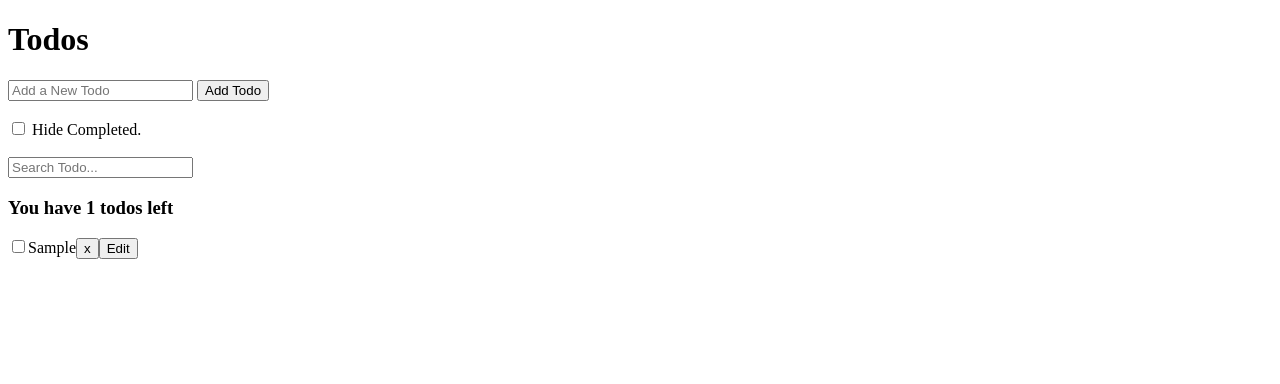
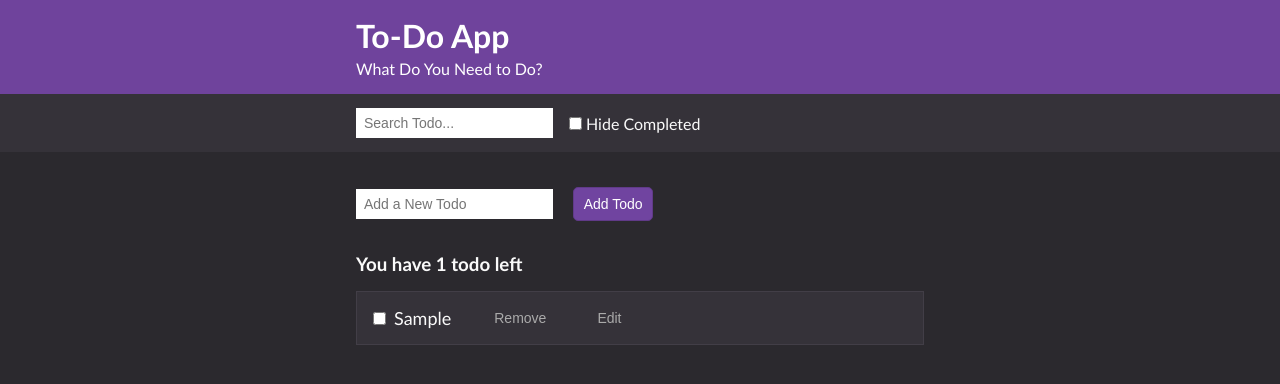
Before and after one commit to iamrahulpanchal/todo-app-js, a plain HTML site: page index.html in a window 1280 px wide. Both pictures are taken after typing "Sample" into the empty fields and a click on the button "Add Todo". Drawn offline with Linux system fonts and the light colour scheme.

Commit message:
Adding Theme

```diff
--- a/assets/css/style.css
+++ b/assets/css/style.css
@@ -0,0 +1,246 @@
+/*
+
+// Colors
+$off-black: #20222b;
+$dark-blue: #333745;
+$blue: #3c4251;
+$light-blue: #464b5e;
+$off-white: #a5afd7;
+$purple: #8357c5;
+// Spacing
+$s-size: 1.2rem;
+$m-size: 1.6rem;
+$l-size: 3.2rem;
+$xl-size: 4.8rem;
+$desktop-breakpoint: 45rem;
+
+*/
+
+/* Base Styles */
+
+* {
+    box-sizing: border-box;
+    margin: 0;
+    padding: 0;
+}
+
+html {
+  font-size: 62.5%;
+}
+
+body {
+    background: #2B292E;
+  color: #fafafa;
+  font-family: 'Calibri';
+  font-size: 1.6rem;
+}
+
+button {
+  cursor: pointer;
+}
+
+a {
+    color: #6F439C;
+}
+
+/* Container */
+
+.container {
+  max-width: 60rem;
+  margin: 0 auto;
+  padding: 0 1.6rem;
+}
+
+/* Header */
+
+.header {
+  background: #6F439C;
+  color:white;
+  padding: 1.6rem 0;
+}
+
+.header__title {
+  font-size: 3.2rem;
+  margin-bottom: .4rem;
+}
+
+.header__subtitle {
+  /* color: #777; */
+  font-size: 1.6rem;
+  font-weight: 300;
+}
+
+/* Actions Bar */
+
+.actions {
+    background-color: #353239;
+    /* border-bottom: 1px solid #dedfe0; */
+    /* color: #333333; */
+    padding: 1rem
+}
+
+.actions__container {
+    align-items: center;
+    display: flex;
+    max-width: 60rem;
+    margin: 0 auto;
+    min-height: 3rem;
+    padding: 0 1.6rem;
+}
+
+.actions__container--spaced {
+    justify-content: space-between
+}
+
+/* Form Inputs */
+
+.input {
+    border: none;
+    font-size: 1.4rem;
+    font-weight: 300;
+    height: 3rem;
+    margin-right: 1.6rem;
+    padding: .4rem .8rem;
+}
+
+.checkbox {
+    display: flex;
+    align-items: baseline;
+}
+
+.checkbox > input {
+    margin-right: .4rem;
+}
+
+.edit_container{
+    display: flex;
+    flex-flow: column;
+    align-items: center;
+    padding-top: 60px;
+}
+
+#add_todo{
+    margin-top: 35px;
+}
+
+.button {
+    background: #7044a0;
+    border: none;
+    border: 1px solid #603a88;
+    border-radius: 5px;
+    cursor: pointer;
+    color: white;
+    font-size: 1.4rem;
+    font-weight: 300;
+    padding: .8rem;
+    margin-top: 15px;
+    width: 80px;
+    transition: background .3s ease, color .3s ease;
+}
+
+.btn-rem-edit{
+    width: auto;
+    margin-left: 35px;
+}
+
+.button:hover {
+    background: #5F3A87;
+}
+
+.button--secondary {
+    background: #888888;
+    border-bottom: 2px solid #717171;
+}
+
+.button--secondary:hover {
+    background: #6E6E6E;
+}
+
+.button--text {
+    background: none;
+    border: none;
+    color: #aaa;
+    margin-top: 0;
+}
+
+.button--text:hover {
+    background: none;
+    color: white;
+    text-decoration: underline;
+}
+
+/* Note editor */
+
+.title-input {
+    border: 1px solid #DEDFE0;
+    font-size: 2rem;
+    font-weight: 300;
+    display: block;
+    margin: 2.4rem 0;
+    padding: .8rem;
+    width: 100%;
+}
+
+.body-input {
+    border: 1px solid #DEDFE0;
+    font-family: inherit;
+    font-size: 1.6rem;
+    font-weight: 300;
+    display: block;
+    margin: 2.4rem 0;
+    min-height: 15rem;
+    padding: .8rem;
+    width: 100%;
+}
+
+/* Note List Item */
+
+.list-item {
+    text-decoration: none;
+    color: #fafafa;
+    cursor: pointer;
+    background: #353239;
+    border: 1px solid #423e47;
+    margin: 1.6rem 0;
+    padding: 1rem 1.6rem;
+    display: block;
+    transition: background .3s ease;
+    display: flex;
+    /* justify-content: space-between; */
+    align-items: center
+}
+
+.list-item__container {
+    display: flex;
+    font-size: 1.8rem;
+    font-weight: 300;
+    align-items: baseline;
+}
+
+.list-item__container > *:first-child {
+    margin-right: .8rem;
+}
+
+.list-item:hover {
+    background: #3d3941;
+}
+
+.list-item__title {
+    font-size: 1.8rem;
+    margin-bottom: .4rem
+}
+
+.list-item__subtitle {
+    color: #666;
+    font-size: 1.4rem;
+    font-weight: 300;
+    font-style: italic;
+}
+
+.list-title {
+    margin: 3.2rem 0 1.6rem;
+}
+
+.empty-message {
+    margin: 3.2rem 0;
+}
--- a/assets/js/custom/todo-functions.js
+++ b/assets/js/custom/todo-functions.js
@@ -22,7 +22,9 @@ const saveTodos = (todos) => {
 // Get left todos summary
 const getLeftTodos = (leftTodos) => {
     const summary = document.createElement('h3');
-    summary.textContent = `You have ${leftTodos.length} todos left`;
+    const plural = leftTodos.length === 1 ? '' : 's'
+    summary.classList.add('list-title');
+    summary.textContent = `You have ${leftTodos.length} todo${plural} left`;
     document.querySelector('#todos_div').appendChild(summary);
 }
 
@@ -47,25 +49,27 @@ const updateTodo = (id) => {
 
 // Creating a new p element for displaying todos
 const generateTodoDOM = (item) => {
-    const todoElement = document.createElement('div');
+    const todoElement = document.createElement('label');
+    const containerEl = document.createElement('div');
     const check = document.createElement("input");
     check.setAttribute("type", "checkbox");
     check.checked = item.completed;
-    const spanElement = document.createElement('span');
-    const textElement = document.createElement('span');
+    const textElement = document.createElement('p');
     const deleteBtn = document.createElement('button');
     const editBtn = document.createElement('button');
 
-    deleteBtn.textContent = 'x';
+    deleteBtn.textContent = 'Remove';
+    deleteBtn.classList.add('button', 'button--text', 'btn-rem-edit');
     textElement.textContent = item.text;
     editBtn.textContent = 'Edit';
-    // spanElement.textContent = lastUpdated(item);
+    editBtn.classList.add('button', 'button--text', 'btn-rem-edit');
 
-    todoElement.appendChild(check);
-    todoElement.appendChild(textElement);
+    todoElement.appendChild(containerEl);
+
+    containerEl.appendChild(check);
+    containerEl.appendChild(textElement);
     todoElement.appendChild(deleteBtn);
     todoElement.appendChild(editBtn);
-    todoElement.appendChild(spanElement);
 
     deleteBtn.addEventListener('click', () => {
         removeTodo(item.id);
@@ -82,6 +86,9 @@ const generateTodoDOM = (item) => {
     editBtn.addEventListener('click', () => {
         location.assign(`${location.origin}/edit.html#${item.id}`);
     });
+
+    todoElement.classList.add('list-item');
+    containerEl.classList.add('list-item__container');
 
     return todoElement;
 };
@@ -108,12 +115,19 @@ const renderTodos = (todos, filters) => {
 
     getLeftTodos(leftTodos);
 
+    if(filteredTodos.length > 0) {
         filteredTodos.forEach((item) => {
             if(item.text.length > 0){
                 const todoElement = generateTodoDOM(item);
                 document.querySelector('#todos_div').appendChild(todoElement);
             }
         });
+    } else {
+        const msg = document.createElement('p');
+        msg.classList.add('empty-message');
+        msg.textContent = 'No Todos to Show!';
+        document.querySelector('#todos_div').appendChild(msg);
+    }
 };
 
 // Generate last updated msg
--- a/assets/js/custom/todo.js
+++ b/assets/js/custom/todo.js
@@ -16,7 +16,8 @@ document.querySelector('#search_todo').addEventListener('input', (e) => {
 
 document.querySelector('#add_todo_form').addEventListener('submit', (e) => {
     e.preventDefault();
-    let data = e.target.elements.add_todo_text.value;
+    const data = e.target.elements.add_todo_text.value.trim();
+    if(data.length > 0){
         todos.push({
             id: uuidv4(),
             text: data,
@@ -27,6 +28,7 @@ document.querySelector('#add_todo_form').addEventListener('submit', (e) => {
         saveTodos(todos);
         renderTodos(todos, filters);
         e.target.elements.add_todo_text.value = '';
+    }
 });
 
 document.querySelector('#hide_completed').addEventListener('change', (e) => {
--- a/index.html
+++ b/index.html
@@ -3,21 +3,34 @@
 <head>
     <meta charset="UTF-8">
     <meta name="viewport" content="width=device-width, initial-scale=1.0">
-    <title>Todo App</title>
+    <title>To-Do App</title>
     <link rel="stylesheet" href="assets/css/style.css">
     <link rel="icon" href="assets/images/favicon.png">
 </head>
 <body>
-    <h1>Todos</h1>
-    <form id="add_todo_form">
-        <input type="text" id="add_todo_text" name="add_todo_text" placeholder="Add a New Todo">
-        <button type="submit" id="add_todo">Add Todo</button>
-    </form><br>
-    <label>
-        <input type="checkbox" id="hide_completed"> Hide Completed.
-    </label><br><br>
-    <input type="text" id="search_todo" placeholder="Search Todo..."><br>
-    <div id="todos_div">
+    <div class="header">
+        <div class="container">
+            <h1 class="header__title">To-Do App</h1>
+            <h2 class="header__subtitle">What Do You Need to Do?</h2>
+        </div>
+    </div>
+
+    <div class="actions">
+        <div class="actions__container">
+            <input type="text" class="input" id="search_todo" placeholder="Search Todo..."><br>
+            <label class="checkbox">
+                <input type="checkbox" id="hide_completed"> Hide Completed
+            </label><br><br>
+        </div>
+    </div>
+
+    <div class="container">
+        <form id="add_todo_form">
+            <input type="text" class="input" id="add_todo_text" name="add_todo_text" placeholder="Add a New Todo">
+            <button type="submit" class="button" id="add_todo">Add Todo</button>
+        </form>
+        <div id="todos_div">
+        </div>
     </div>
 
     <script src="assets/js/uuid.js"></script>
```
Also changed, not shown: edit.html (+6 -3 lines). Lines whose indentation alone changed are shown as unchanged.
